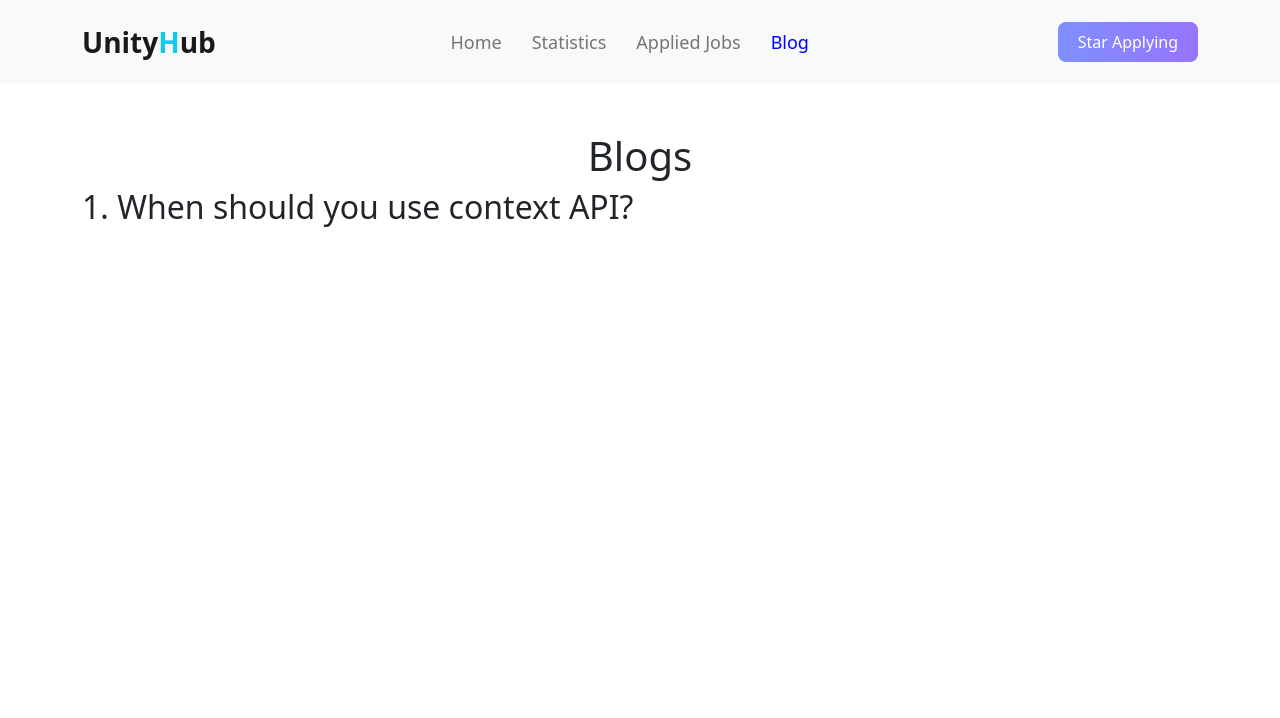
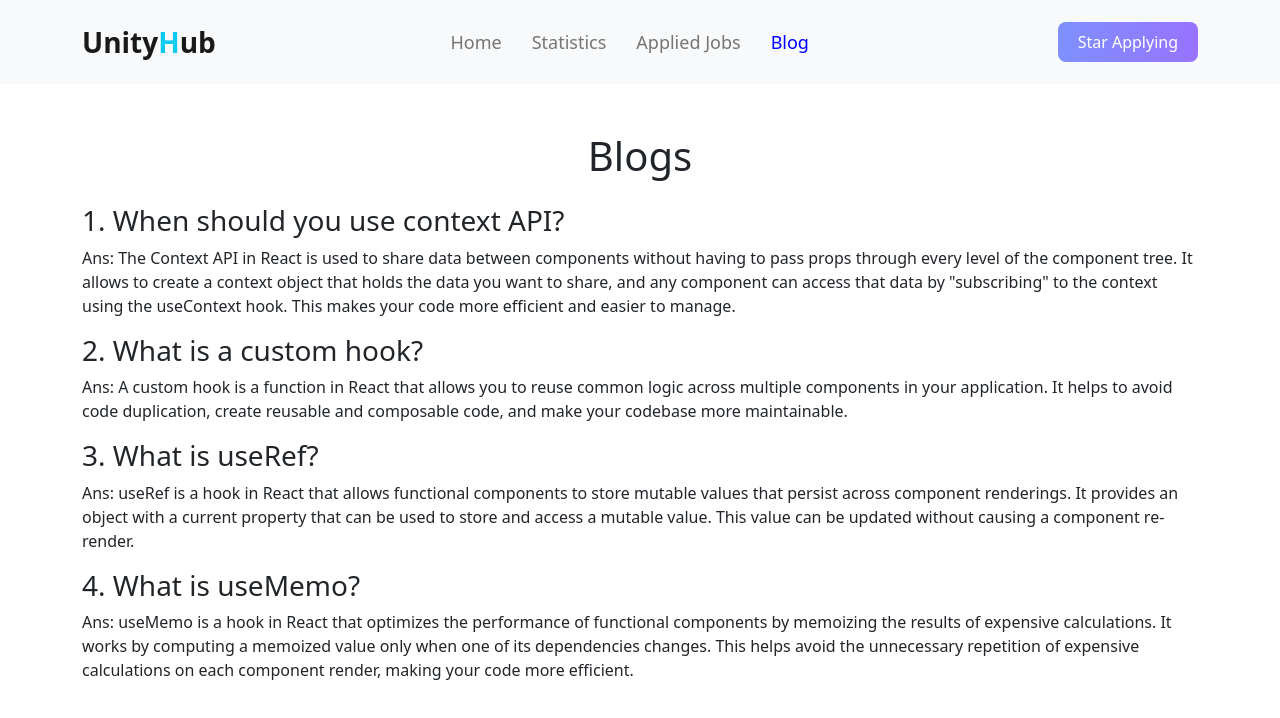
Before and after one commit to sohag292/Job-Apply-UnityHub, a React (Create React App) app: page /blogs in a window 1280 px wide. Shown: the top 718 px of the page. Built offline with nearby package versions, Linux system fonts and the light colour scheme.

Commit message:
Blogs 4 answer is complated

```diff
--- a/src/components/Blogs/Blogs.js
+++ b/src/components/Blogs/Blogs.js
@@ -3,8 +3,15 @@
 export default function Blogs() {
   return (
     <div className='container'>
-      <h1 className='text-center pt-5 mb-2'>Blogs</h1>
-      <h2>1. When should you use context API?</h2>
+      <h1 className='text-center pt-5 mb-4'>Blogs</h1>
+      <h3>1. When should you use context API?</h3>
+      <p>Ans: The Context API in React is used to share data between components without having to pass props through every level of the component tree. It allows  to create a context object that holds the data you want to share, and any component can access that data by "subscribing" to the context using the useContext hook. This makes your code more efficient and easier to manage.</p>
+      <h3>2. What is a custom hook?</h3>
+      <p>Ans: A custom hook is a function in React that allows you to reuse common logic across multiple components in your application. It helps to avoid code duplication, create reusable and composable code, and make your codebase more maintainable. </p>
+      <h3>3. What is useRef?</h3>
+      <p>Ans: useRef is a hook in React that allows functional components to store mutable values that persist across component renderings. It provides an object with a current property that can be used to store and access a mutable value. This value can be updated without causing a component re-render.</p>
+      <h3>4. What is useMemo?</h3>
+      <p>Ans: useMemo is a hook in React that optimizes the performance of functional components by memoizing the results of expensive calculations. It works by computing a memoized value only when one of its dependencies changes. This helps avoid the unnecessary repetition of expensive calculations on each component render, making your code more efficient. </p>
 
     </div>
   )
```
